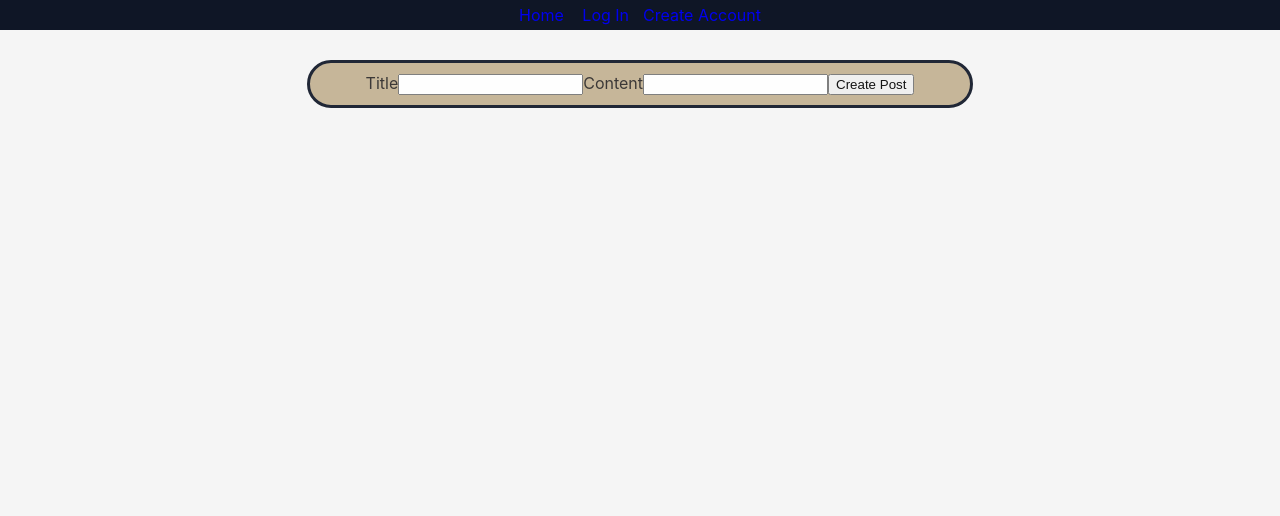
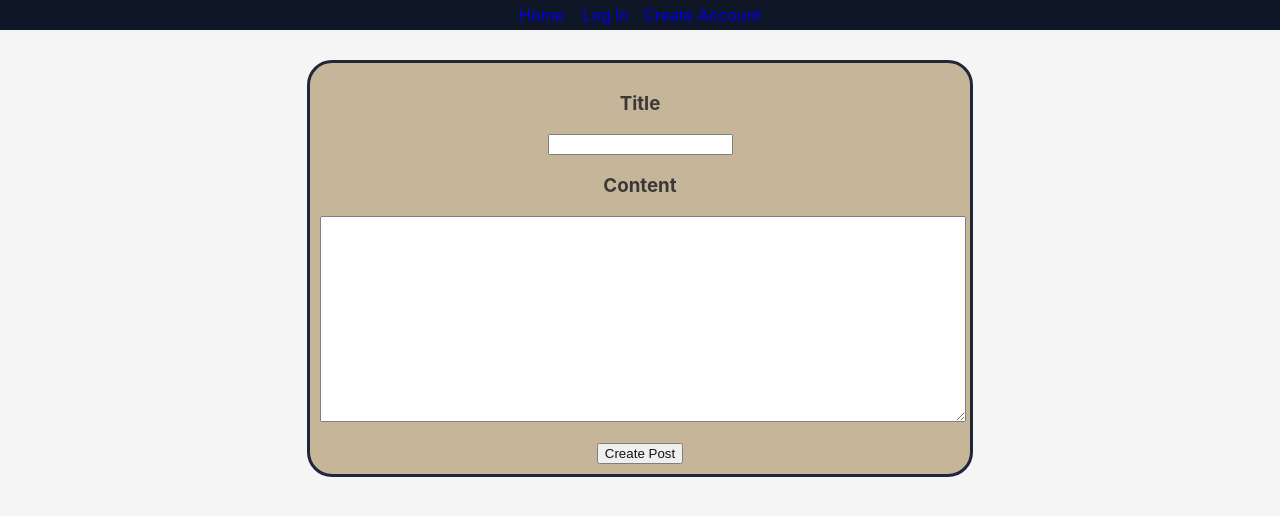
Before and after one commit to sresis/blog-project, a React (Create React App) app in the folder frontend/: page /create-post in a window 1280 px wide. Shown: the top 516 px of the page. Built offline with nearby package versions, Linux system fonts and the light colour scheme.

Commit message:
update create post form and handle longer inputs

```diff
--- a/frontend/src/App.css
+++ b/frontend/src/App.css
@@ -73,3 +73,8 @@ display: block;
     margin: 0 auto;
 
 }
+#contentInput {
+    height: 200px;
+    overflow: auto;
+    width: 100%;
+}
--- a/frontend/src/App.tsx
+++ b/frontend/src/App.tsx
@@ -17,46 +17,10 @@ import {Button, Alert, Col, Row, Collapse,
 
 
 function Homepage() {
-  let history = useHistory()
-  const createNewUser = (e:any) => {
-    history.push("/create-account")
-  }
-  const login = (e:any) => {
-    history.push('/login')
-  }
-  const createPost = (e:any) => {
-    history.push('/create-post')
-  }
-  const logout = (e:any) => {
-    history.push('/logout')
-  }
-  const viewPosts = (e:any) => {
-    history.push('/view-posts')
-  }
-  const viewUserPosts = (e:any) => {
-    history.push('/view-user-posts')
-  }
-  const viewFavorites = (e:any) => {
-    history.push('/view-favorites')
-  }
-  const searchByTitle = (e:any) => {
-    history.push('/search-by-title')
-  }
 
   return (
     <div>
       hello
-      <button onClick={createNewUser}>make an account</button>
-      <button onClick={login}>login</button>
-      <button onClick={createPost}>create Post</button>
-      <button onClick={logout}>logout</button>
-      <div>
-        <button onClick={viewPosts}>View posts</button>
-        <button onClick={viewUserPosts}>View your posts</button>
-        <button onClick={viewFavorites}>View your favs</button>
-        <button onClick={searchByTitle}>search by title</button>
-
-      </div>
     </div>
   )
 }
@@ -72,18 +36,12 @@ function App() {
     }, [loggedIn]);
 
   console.log(loggedIn);
-  //navigation
-
-
-
-
-    // group navbar links into 1) viewable by logged in users only 2) viewable when not logged in
     const Navigation = {
       'true': (
       <Navbar id ="topbar-post">
         <Col className="justify-content-end" id="after-login-links">
           <Link to="/">Home </Link>
-          <Link to="/view-user-posts">View Your Posts</Link>
+          <Link to="/create-post">Create Post</Link>
           <div className="dropdown">
             <div className="dropbtn">Search Posts</div>
             <div className="dropdown-content">
--- a/frontend/src/Components/CreatePost.tsx
+++ b/frontend/src/Components/CreatePost.tsx
@@ -23,6 +23,13 @@ function CreatePost() {
 
       })
     }
+    const handleContentInput = (event: React.ChangeEvent<HTMLTextAreaElement>) => {
+      setPostInput({
+        ...postInput,
+        [event.currentTarget.name]: event.currentTarget.value
+
+      })
+    }
     const handleSubmit = (event: React.FormEvent<HTMLFormElement>) => {
       event.preventDefault()
       axios.post('http://localhost:8080/create_post', postInput)
@@ -39,7 +46,9 @@ function CreatePost() {
 
     return(
       <form onSubmit={handleSubmit}>
-        <label>Title
+        <label>
+          <h3>Title</h3>
+          <p></p>
           <input
             type='text'
             name='postTitle'
@@ -47,14 +56,19 @@ function CreatePost() {
             onChange={handleInput}
           />
         </label>
-        <label>Content
-          <input
-            type='text'
+        <p></p>
+        <label>
+          <h3>Content</h3>
+          <p></p>
+          <textarea
             name='postContent'
+            id="contentInput"
+            className="scrollabletextbox"
             value={postInput.postContent}
-            onChange={handleInput}
+            onChange={handleContentInput}
           />
         </label>
+        <p></p>
         <button>Create Post</button>
       </form>
     )
--- a/frontend/src/Components/Login.tsx
+++ b/frontend/src/Components/Login.tsx
@@ -2,7 +2,6 @@ import React, {useState, createContext } from 'react';
 import axios from 'axios'
 import { useHistory } from 'react-router-dom';
 import { couldStartTrivia } from 'typescript';
-import {Card } from 'react-bootstrap';
 const initialInputs = {
     username: '',
     password: ''
@@ -14,6 +13,7 @@ function Login () {
 
     // handle when user types login info
     const handleLoginInput = (event: React.ChangeEvent<HTMLInputElement>) => {
+      event.preventDefault();
         setLoginInput({
           ...loginInput,
           [event.currentTarget.name]: event.currentTarget.value
@@ -27,13 +27,8 @@ function Login () {
             alert(res.data.error)
         }
         else {
-            console.log(res.data);
-            console.log('xx');
-
             localStorage.setItem("token", "true");
             window.location.reload(true); // refresh page
-            history.push('/');
-            console.log('reached this');
         }
     })
     .catch((err:any) => {
@@ -41,6 +36,7 @@ function Login () {
     })
     // reset
     setLoginInput(initialInputs)
+    history.push('/');
     }
 
 return (
```
Also changed, not shown: 2 other files (tests, documents, lock files or other folders).
